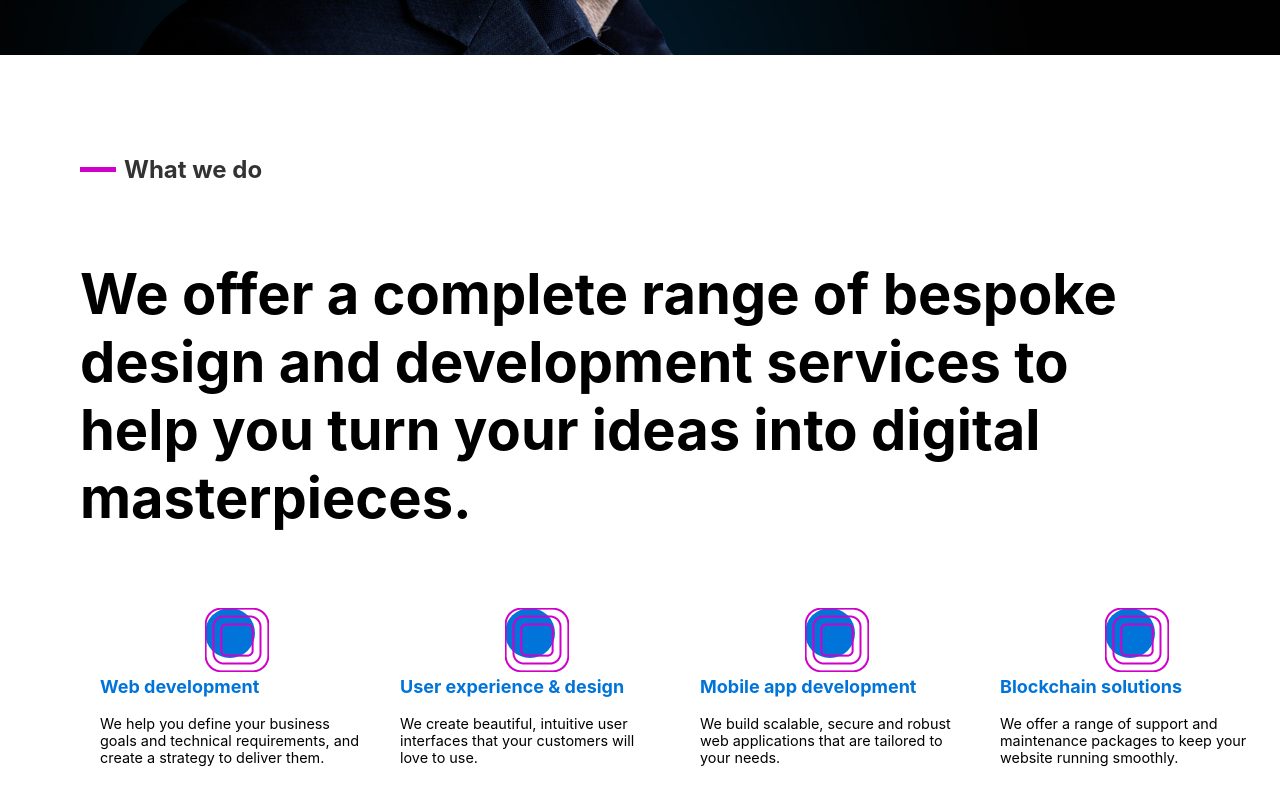
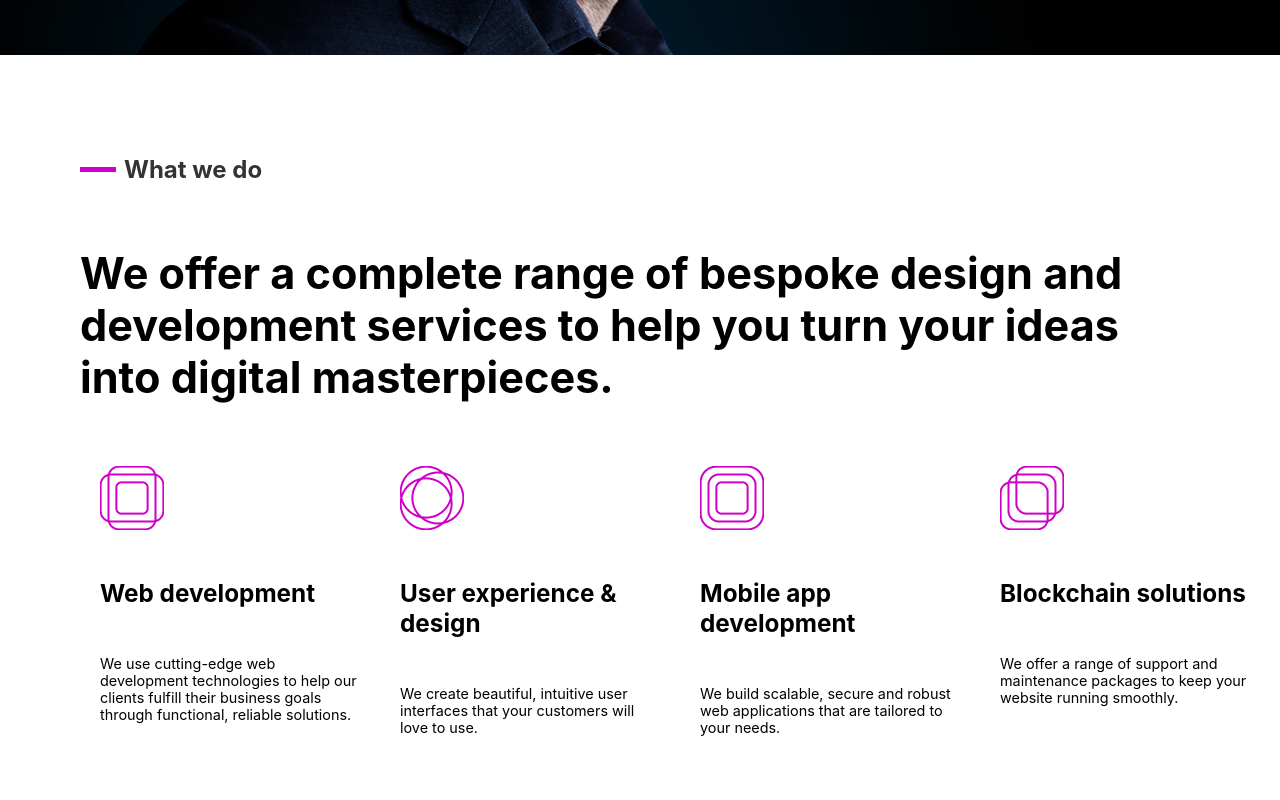
Before and after one commit to TshedisoB/front-end-developer-challenge, a React (Create React App) app: page / in a window 1280 px wide. Shown: the part 593-1393 px from the top of the page. After the commit the page ends 1363 px from the top, so only its background shows below. Built offline with nearby package versions, Linux system fonts and the light colour scheme; no server answers; a web font is replaced by a local one.

Commit message:
modified whatWeDo

```diff
--- a/src/Styles/main.css
+++ b/src/Styles/main.css
@@ -125,10 +125,10 @@ li a {
 }
 
 .what-to-do-description{
-  margin-right: 5rem;
+  margin-right: 5.2rem;
   font-family: 'Inter', sans-serif;
   font-weight: bolder;
-  font-size: 3.5rem;
+  font-size: 2.7rem;
 }
 
 .what-we-do-item {
@@ -139,16 +139,14 @@ li a {
 }
 
 .what-we-do-item-logo {
-  width: 50px;
   height: 50px;
-  background-color: #0074d9;
   border-radius: 50%;
   margin: 0 auto 10px;
 }
 
 h3 {
-  font-size: 18px;
-  color: #0074d9;
+  font-size: 1.52rem;
+  margin: 3.9rem 0 2.9rem 0;
 }
 
 .what-we-do-container p {
--- a/src/whatWeDoData.json
+++ b/src/whatWeDoData.json
@@ -1,21 +1,21 @@
 [
   {
-    "logo": "../images/what-we-do/app-dev-icon.png",
+    "logo": "../images/what-we-do/web-dev-icon.png",
     "title": "Web development",
-    "description": "We help you define your business goals and technical requirements, and create a strategy to deliver them."
+    "description": "We use cutting-edge web development technologies to help our clients fulfill their business goals through functional, reliable solutions."
   },
   {
-    "logo": "../images/what-we-do/app-dev-icon.png",
+    "logo": "../images/what-we-do/ux-icon.png",
     "title": "User experience & design",
     "description": "We create beautiful, intuitive user interfaces that your customers will love to use."
   },
   {
-    "logo": "../images/what-we-do/app-dev-icon.png",
+    "logo": "../images/what-we-do/mobile-app.png",
     "title": "Mobile app development",
     "description": "We build scalable, secure and robust web applications that are tailored to your needs."
   },
   {
-    "logo": "../images/what-we-do/app-dev-icon.png",
+    "logo": "../images/what-we-do/icon.png",
     "title": "Blockchain solutions",
     "description": "We offer a range of support and maintenance packages to keep your website running smoothly."
   }
```
Also changed, not shown: public/images/what-we-do/mobile-app.png (renamed from public/images/what-we-do/app-dev-icon.png).
